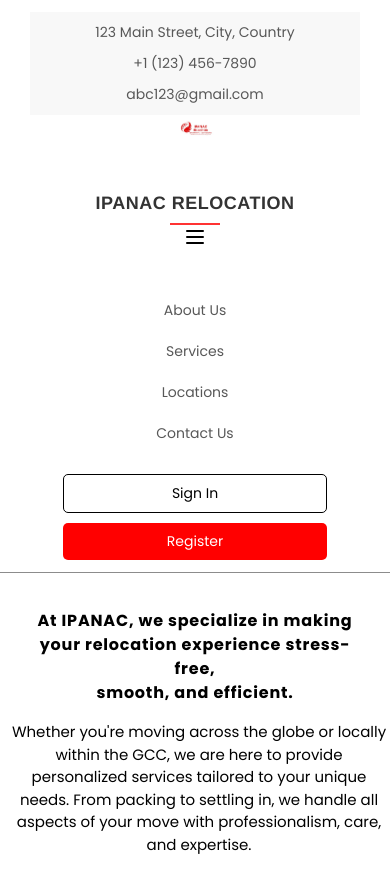
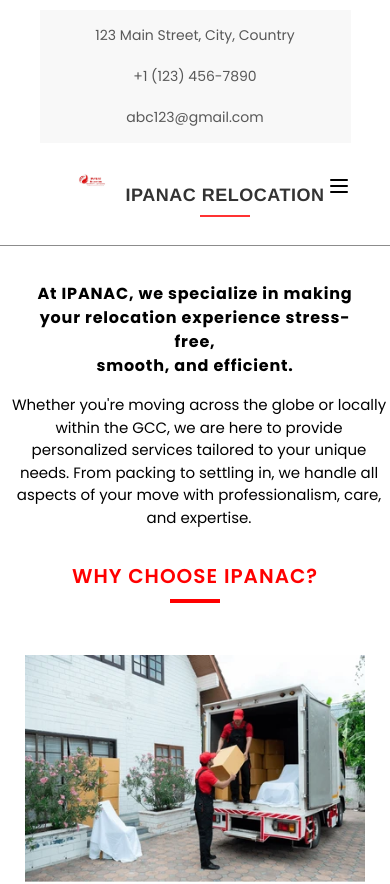
Before and after one commit to NishantMazumder/ipanac, a React (Vite) app: page / in a window 390 px wide. Shown: the top 884 px of the page. Built offline with nearby package versions, Linux system fonts and the light colour scheme.

Commit message:
Update Navbar.css

```diff
--- a/src/Navbar.css
+++ b/src/Navbar.css
@@ -45,6 +45,7 @@
     display: flex;
     flex-direction: column;
     align-items: flex-start;
+    position: relative;
 }
 
 .logo {
@@ -123,42 +124,62 @@
     color: white;
 }
 
+/* Mobile menu button (hidden by default) */
+.mobile-menu-button {
+    display: none;
+}
+
 /* Media Queries for Mobile Responsiveness */
-@media screen and (max-width: 768px) {
-    /* Contact Info */
+@media (max-width: 768px) {
+    .navbar {
+        padding: 10px 0;
+        height: auto;
+    }
+
+    .container {
+        flex-direction: column;
+    }
+
     .contact-info {
         flex-direction: column;
         align-items: center;
-        text-align: center;
+        margin-bottom: 1rem;
     }
 
-    .address, .phone, .emailid {
-        padding: 5px 10px;
+    .contact-info span {
+        margin: 5px 0;
     }
 
-    /* Navbar Content */
     .navbar-content {
         flex-direction: column;
         align-items: center;
     }
 
-    /* Logo and Title */
     .logo-container {
+        margin-bottom: 1rem;
         align-items: center;
-        margin-bottom: 15px;
         width: 100%;
+        display: flex;
+        flex-direction: row;
+        justify-content: center;
+        position: relative;
+        padding-top: 10px;
     }
 
     .logo {
         position: relative;
-        margin-bottom: 5px;
+        left: auto;
+        top: auto;
+        height: 60px;
+        width: 60px;
+        margin-right: 10px;
     }
 
     .title {
+        margin-left: 0;
+        margin-top: 10px;
         font-size: 20px;
-        margin-left: 0;
         text-align: center;
-        margin-top: 10px;
     }
 
     .title::after {
@@ -166,34 +187,44 @@
         transform: translateX(-50%);
     }
 
-    /* Navigation Links */
+    .mobile-menu-button {
+        display: block;
+        position: absolute;
+        right: 0;
+        top: 50%;
+        transform: translateY(-50%);
+    }
+
     .nav-links {
+        display: none;
         flex-direction: column;
-        align-items: center;
         width: 100%;
+        text-align: center;
+        margin: 0.5rem 0;
+    }
+
+    .mobileDrawerOpen .nav-links {
+        display: flex;
     }
 
     .nav-item {
+        margin: 0.5rem 0;
         padding: 10px 0;
+        width: 100%;
         text-align: center;
-        width: 100%;
     }
 
-    /* Auth Buttons */
     .auth-buttons {
-        flex-direction: column;
+        display: none;
+        margin-top: 1rem;
         width: 100%;
-        gap: 10px;
+        justify-content: center;
+        gap: 1rem;
+        padding-bottom: 10px;
     }
 
-    .sign-in, .register {
-        text-align: center;
-        width: 80%;
-    }
-
-    /* Container */
-    .container {
-        width: 95%;
+    .mobileDrawerOpen .auth-buttons {
+        display: flex;
     }
 }
 
@@ -204,7 +235,7 @@
     }
 
     .logo {
-        height: 60px;
-        width: 60px;
+        height: 50px;
+        width: 50px;
     }
 }
```
